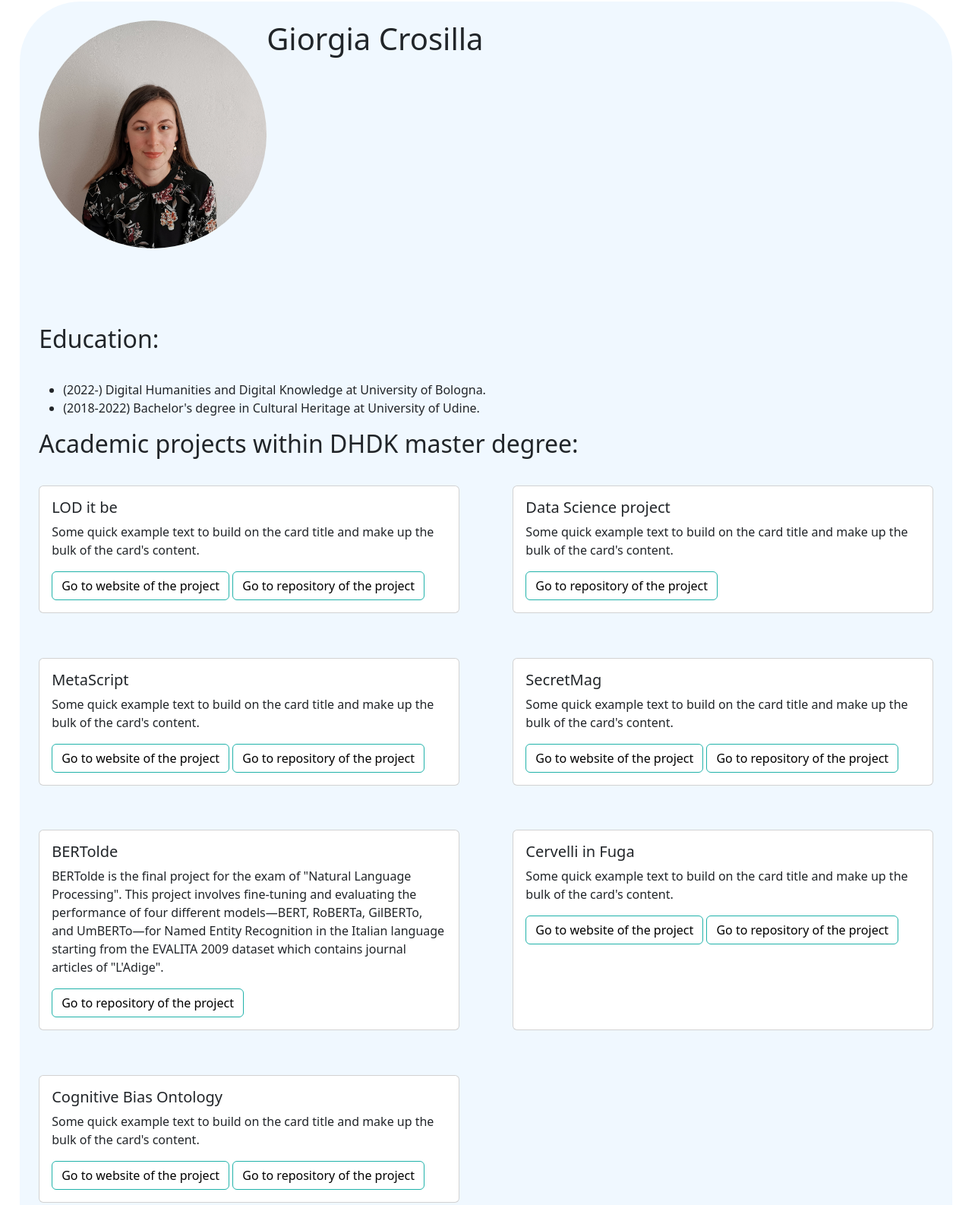
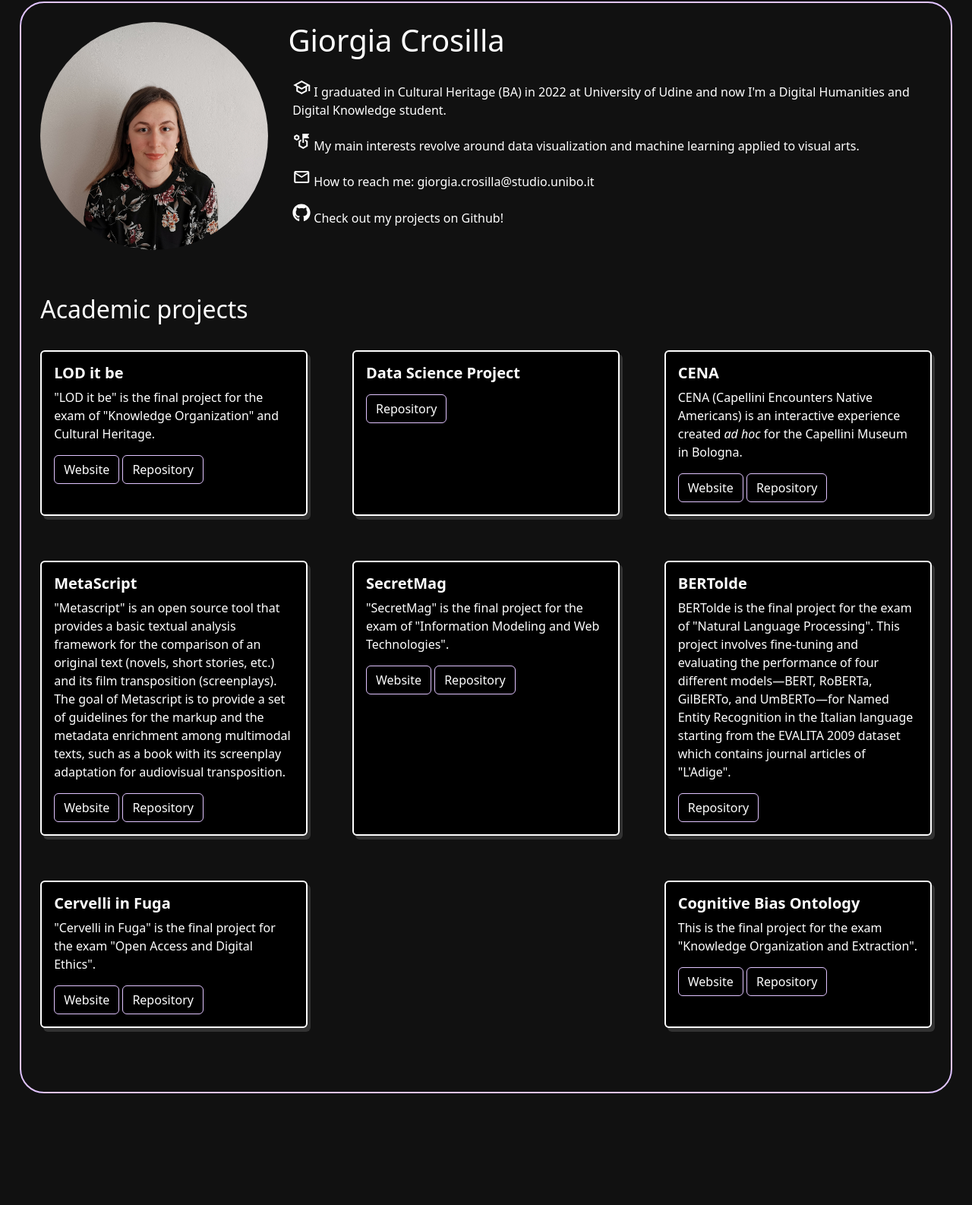
Before and after one commit to giorgiacrosilla/giorgiacrosilla, a plain HTML site: page index.html in a window 1280 px wide. Shown: the part 24-1610 px from the top of the page at 76% size. After the commit the page ends 1489 px from the top, so only its background shows below. Drawn offline with nearby package versions, Linux system fonts and the light colour scheme.

Commit message:
last update

```diff
--- a/index.html
+++ b/index.html
@@ -14,59 +14,82 @@
     integrity="sha384-T3c6CoIi6uLrA9TneNEoa7RxnatzjcDSCmG1MXxSR1GAsXEV/Dwwykc2MPK8M2HN"
     crossorigin="anonymous"
   />
+  <link rel="stylesheet" href="https://fonts.googleapis.com/css2?family=Material+Symbols+Outlined:opsz,wght,FILL,GRAD@24,400,0,0" />
 </head>
 <body>
   <main>
     <section class="introduction">
-      <img src="IMG_20210309_1500201.jpg" />
-      <h1>Giorgia Crosilla</h1>
+      <div id="img"><img src="IMG_20210309_1500201.jpg" /></div>
+      <div>
+        <h1>Giorgia Crosilla</h1>
+          <ul>
+          <li><span class="material-symbols-outlined">
+            school
+            </span> I graduated in Cultural Heritage (BA) in 2022 at University of
+          Udine and now I'm a Digital Humanities and Digital Knowledge student.</li>
+          <li><span class="material-symbols-outlined">
+            strategy
+            </span> My main interests revolve around data visualization and machine
+          learning applied to visual arts.</li>
+          <li><span class="material-symbols-outlined">
+            mail
+            </span> How to reach me: giorgia.crosilla@studio.unibo.it</li>
+          <li>      <a href="https://github.com/giorgiacrosilla">
+            <svg xmlns="http://www.w3.org/2000/svg" viewBox="0 0 496 512">
+              <path d="M165.9 397.4c0 2-2.3 3.6-5.2 3.6-3.3 .3-5.6-1.3-5.6-3.6 0-2 2.3-3.6 5.2-3.6 3-.3 5.6 1.3 5.6 3.6zm-31.1-4.5c-.7 2 1.3 4.3 4.3 4.9 2.6 1 5.6 0 6.2-2s-1.3-4.3-4.3-5.2c-2.6-.7-5.5 .3-6.2 2.3zm44.2-1.7c-2.9 .7-4.9 2.6-4.6 4.9 .3 2 2.9 3.3 5.9 2.6 2.9-.7 4.9-2.6 4.6-4.6-.3-1.9-3-3.2-5.9-2.9zM244.8 8C106.1 8 0 113.3 0 252c0 110.9 69.8 205.8 169.5 239.2 12.8 2.3 17.3-5.6 17.3-12.1 0-6.2-.3-40.4-.3-61.4 0 0-70 15-84.7-29.8 0 0-11.4-29.1-27.8-36.6 0 0-22.9-15.7 1.6-15.4 0 0 24.9 2 38.6 25.8 21.9 38.6 58.6 27.5 72.9 20.9 2.3-16 8.8-27.1 16-33.7-55.9-6.2-112.3-14.3-112.3-110.5 0-27.5 7.6-41.3 23.6-58.9-2.6-6.5-11.1-33.3 2.6-67.9 20.9-6.5 69 27 69 27 20-5.6 41.5-8.5 62.8-8.5s42.8 2.9 62.8 8.5c0 0 48.1-33.6 69-27 13.7 34.7 5.2 61.4 2.6 67.9 16 17.7 25.8 31.5 25.8 58.9 0 96.5-58.9 104.2-114.8 110.5 9.2 7.9 17 22.9 17 46.4 0 33.7-.3 75.4-.3 83.6 0 6.5 4.6 14.4 17.3 12.1C428.2 457.8 496 362.9 496 252 496 113.3 383.5 8 244.8 8zM97.2 352.9c-1.3 1-1 3.3 .7 5.2 1.6 1.6 3.9 2.3 5.2 1 1.3-1 1-3.3-.7-5.2-1.6-1.6-3.9-2.3-5.2-1zm-10.8-8.1c-.7 1.3 .3 2.9 2.3 3.9 1.6 1 3.6 .7 4.3-.7 .7-1.3-.3-2.9-2.3-3.9-2-.6-3.6-.3-4.3 .7zm32.4 35.6c-1.6 1.3-1 4.3 1.3 6.2 2.3 2.3 5.2 2.6 6.5 1 1.3-1.3 .7-4.3-1.3-6.2-2.2-2.3-5.2-2.6-6.5-1zm-11.4-14.7c-1.6 1-1.6 3.6 0 5.9 1.6 2.3 4.3 3.3 5.6 2.3 1.6-1.3 1.6-3.9 0-6.2-1.4-2.3-4-3.3-5.6-2z"/></svg> Check out my projects on Github!</a></li>
+        </ul>
+      </div>
     </section>
     <section>
-      <h2>Education:</h2>
-      <ul>
-        <li>
-          (2022-) Digital Humanities and Digital Knowledge at University of
-          Bologna.
-        </li>
-        <li>
-          (2018-2022) Bachelor's degree in Cultural Heritage at University of
-          Udine.
-        </li>
-      </ul>
-    </section>
-    <section>
-      <h2>Academic projects within DHDK master degree:</h2>
+      <h2>Academic projects</h2>
       <div class="container1">
         <div class="card">
           <div class="card-body">
             <h5 class="card-title">LOD it be</h5>
             <p class="card-text">
-              Some quick example text to build on the card title and make up the
-              bulk of the card's content.
+              "LOD it be" is the final project for the exam of "Knowledge
+              Organization" and Cultural Heritage.
             </p>
             <a
               href="https://giorgiacrosilla.github.io/LODitbe/"
               class="btn btn-primary"
-              >Go to website of the project</a
+              >Website</a
             >
             <a
-              href="https://giorgiacrosilla.github.io/LODitbe/"
+              href="https://github.com/giorgiacrosilla/LODitbe"
               class="btn btn-primary"
-              >Go to repository of the project</a
+              >Repository</a
             >
           </div>
         </div>
         <div class="card">
           <div class="card-body">
-            <h5 class="card-title">Data Science project</h5>
-            <p class="card-text">
-              Some quick example text to build on the card title and make up the
-              bulk of the card's content.
-            </p>
+            <h5 class="card-title">Data Science Project</h5>
+            <p class="card-text"></p>
             <a
               href="https://github.com/falaimo99/syntactic_sugars"
               class="btn btn-primary"
-              >Go to repository of the project</a
+              >Repository</a
+            >
+          </div>
+        </div>
+        <div class="card">
+          <div class="card-body">
+            <h5 class="card-title">CENA</h5>
+            <p class="card-text">
+              CENA (Capellini Encounters Native Americans) is an interactive
+              experience created <i>ad hoc</i> for the Capellini Museum in
+              Bologna.
+            </p>
+            <a
+              href="https://giorgiacrosilla.github.io/cena/"
+              class="btn btn-primary"
+              >Website</a
+            >
+            <a
+              href="https://github.com/giorgiacrosilla/cena"
+              class="btn btn-primary"
+              >Repository</a
             >
           </div>
         </div>
@@ -74,18 +97,23 @@
           <div class="card-body">
             <h5 class="card-title">MetaScript</h5>
             <p class="card-text">
-              Some quick example text to build on the card title and make up the
-              bulk of the card's content.
+              "Metascript" is an open source tool that provides a basic textual
+              analysis framework for the comparison of an original text (novels,
+              short stories, etc.) and its film transposition (screenplays). The
+              goal of Metascript is to provide a set of guidelines for the
+              markup and the metadata enrichment among multimodal texts, such as
+              a book with its screenplay adaptation for audiovisual
+              transposition.
             </p>
             <a
               href="https://giorgiacrosilla.github.io/metascript/"
               class="btn btn-primary"
-              >Go to website of the project</a
+              >Website</a
             >
             <a
-              href="https://giorgiacrosilla.github.io/LODitbe/"
+              href="https://github.com/giorgiacrosilla/metascript"
               class="btn btn-primary"
-              >Go to repository of the project</a
+              >Repository</a
             >
           </div>
         </div>
@@ -93,18 +121,18 @@
           <div class="card-body">
             <h5 class="card-title">SecretMag</h5>
             <p class="card-text">
-              Some quick example text to build on the card title and make up the
-              bulk of the card's content.
+              "SecretMag" is the final project for the exam of "Information
+              Modeling and Web Technologies".
             </p>
             <a
               href="https://giorgiacrosilla.github.io/cacty/"
               class="btn btn-primary"
-              >Go to website of the project</a
+              >Website</a
             >
             <a
-              href="https://giorgiacrosilla.github.io/LODitbe/"
+              href="https://github.com/giorgiacrosilla/cacty"
               class="btn btn-primary"
-              >Go to repository of the project</a
+              >Repository</a
             >
           </div>
         </div>
@@ -122,7 +150,7 @@
             <a
               href="https://github.com/lucia1299/BERTolde"
               class="btn btn-primary"
-              >Go to repository of the project</a
+              >Repository</a
             >
           </div>
         </div>
@@ -130,18 +158,18 @@
           <div class="card-body">
             <h5 class="card-title">Cervelli in Fuga</h5>
             <p class="card-text">
-              Some quick example text to build on the card title and make up the
-              bulk of the card's content.
+              "Cervelli in Fuga" is the final project for the exam "Open Access
+              and Digital Ethics".
             </p>
             <a
               href="https://giorgiacrosilla.github.io/cif/"
               class="btn btn-primary"
-              >Go to website of the project</a
+              >Website</a
             >
             <a
-              href="https://giorgiacrosilla.github.io/LODitbe/"
+              href="https://github.com/giorgiacrosilla/cif"
               class="btn btn-primary"
-              >Go to repository of the project</a
+              >Repository</a
             >
           </div>
         </div>
@@ -149,18 +177,18 @@
           <div class="card-body">
             <h5 class="card-title">Cognitive Bias Ontology</h5>
             <p class="card-text">
-              Some quick example text to build on the card title and make up the
-              bulk of the card's content.
+              This is the final project for the exam "Knowledge Organization and
+              Extraction".
             </p>
             <a
               href="https://cbontology.gitbook.io/cognitive-bias/"
               class="btn btn-primary"
-              >Go to website of the project</a
+              >Website</a
             >
             <a
               href="https://giorgiacrosilla.github.io/LODitbe/"
               class="btn btn-primary"
-              >Go to repository of the project</a
+              >Repository</a
             >
           </div>
         </div>
@@ -168,20 +196,6 @@
     </section>
 
     <footer>
-      <a href="https://github.com/giorgiacrosilla">
-        <svg xmlns="http://www.w3.org/2000/svg" viewBox="0 0 496 512">
-          <path
-            d="M165.9 397.4c0 2-2.3 3.6-5.2 3.6-3.3 .3-5.6-1.3-5.6-3.6 0-2 2.3-3.6 5.2-3.6 3-.3 5.6 1.3 5.6 3.6zm-31.1-4.5c-.7 2 1.3 4.3 4.3 4.9 2.6 1 5.6 0 6.2-2s-1.3-4.3-4.3-5.2c-2.6-.7-5.5 .3-6.2 2.3zm44.2-1.7c-2.9 .7-4.9 2.6-4.6 4.9 .3 2 2.9 3.3 5.9 2.6 2.9-.7 4.9-2.6 4.6-4.6-.3-1.9-3-3.2-5.9-2.9zM244.8 8C106.1 8 0 113.3 0 252c0 110.9 69.8 205.8 169.5 239.2 12.8 2.3 17.3-5.6 17.3-12.1 0-6.2-.3-40.4-.3-61.4 0 0-70 15-84.7-29.8 0 0-11.4-29.1-27.8-36.6 0 0-22.9-15.7 1.6-15.4 0 0 24.9 2 38.6 25.8 21.9 38.6 58.6 27.5 72.9 20.9 2.3-16 8.8-27.1 16-33.7-55.9-6.2-112.3-14.3-112.3-110.5 0-27.5 7.6-41.3 23.6-58.9-2.6-6.5-11.1-33.3 2.6-67.9 20.9-6.5 69 27 69 27 20-5.6 41.5-8.5 62.8-8.5s42.8 2.9 62.8 8.5c0 0 48.1-33.6 69-27 13.7 34.7 5.2 61.4 2.6 67.9 16 17.7 25.8 31.5 25.8 58.9 0 96.5-58.9 104.2-114.8 110.5 9.2 7.9 17 22.9 17 46.4 0 33.7-.3 75.4-.3 83.6 0 6.5 4.6 14.4 17.3 12.1C428.2 457.8 496 362.9 496 252 496 113.3 383.5 8 244.8 8zM97.2 352.9c-1.3 1-1 3.3 .7 5.2 1.6 1.6 3.9 2.3 5.2 1 1.3-1 1-3.3-.7-5.2-1.6-1.6-3.9-2.3-5.2-1zm-10.8-8.1c-.7 1.3 .3 2.9 2.3 3.9 1.6 1 3.6 .7 4.3-.7 .7-1.3-.3-2.9-2.3-3.9-2-.6-3.6-.3-4.3 .7zm32.4 35.6c-1.6 1.3-1 4.3 1.3 6.2 2.3 2.3 5.2 2.6 6.5 1 1.3-1.3 .7-4.3-1.3-6.2-2.2-2.3-5.2-2.6-6.5-1zm-11.4-14.7c-1.6 1-1.6 3.6 0 5.9 1.6 2.3 4.3 3.3 5.6 2.3 1.6-1.3 1.6-3.9 0-6.2-1.4-2.3-4-3.3-5.6-2z"
-          /></svg
-      ></a>
-      <a href="https://www.linkedin.com/in/giorgia-crosilla-9b563a215/"
-        ><svg xmlns="http://www.w3.org/2000/svg" viewBox="0 0 448 512">
-          <!--!Font Awesome Free 6.5.1 by @fontawesome - https://fontawesome.com License - https://fontawesome.com/license/free Copyright 2024 Fonticons, Inc.-->
-          <path
-            d="M416 32H31.9C14.3 32 0 46.5 0 64.3v383.4C0 465.5 14.3 480 31.9 480H416c17.6 0 32-14.5 32-32.3V64.3c0-17.8-14.4-32.3-32-32.3zM135.4 416H69V202.2h66.5V416zm-33.2-243c-21.3 0-38.5-17.3-38.5-38.5S80.9 96 102.2 96c21.2 0 38.5 17.3 38.5 38.5 0 21.3-17.2 38.5-38.5 38.5zm282.1 243h-66.4V312c0-24.8-.5-56.7-34.5-56.7-34.6 0-39.9 27-39.9 54.9V416h-66.4V202.2h63.7v29.2h.9c8.9-16.8 30.6-34.5 62.9-34.5 67.2 0 79.7 44.3 79.7 101.9V416z"
-          /></svg
-      ></a>
-      <p>Email: giorgia.crosilla@studio.unibo.it</p>
     </footer>
   </main>
 </body>
--- a/portfolio.css
+++ b/portfolio.css
@@ -1,26 +1,39 @@
+body {
+  background-color: #111 !important;
+}
 main {
-    margin:2%;
-    background-color: aliceblue !important;
-    border-radius: 5rem;
-    padding:2%
+  margin: 2%;
+  background-color: #111 !important;
+  border-radius: 2rem;
+  padding: 2%;
+  color: white;
+  border: 2px solid #e1c4ff;
 }
 section {
-    height:fit-content;
+  height: fit-content;
+}
+
+h1 {
+  margin-bottom: 3% !important;
+  margin-left:3% !important;
 }
 
 .introduction {
-    height: 50vh;
+  height: fit-content;
+  display: flex;
+  margin-bottom:5%;
+  justify-content: space-evenly;
 }
 
 h2 {
   margin-bottom: 3% !important;
 }
 
-img{
-    border-radius:50%;
-    width:300px;
-    height:300px;
-    float:left;
+img {
+  border-radius: 50%;
+  width: 300px;
+  height: 300px;
+  float: left;
 }
 
 .container1 {
@@ -31,22 +44,69 @@ img{
 }
 
 .card {
-    width: 47%;
+  width: 30%;
   margin-bottom: 5%;
+  background: black !important;
+  color: white !important;
+  border-radius: 5rem;
+  border: 2px solid white !important;
+  box-shadow: 4px 5px #88888847;
+}
+
+a.btn.btn-primary,
+a {
+  color: white !important;
+  background-color: transparent;
+  border-color: #e1c4ff;
+  text-decoration: none !important;
+}
+
+.card-title {
+  font-weight: bold;
 }
 
 footer {
   display: flex;
   flex-direction: row;
   justify-content: center;
-    gap:2%;
+  gap: 2%;
 }
 
 svg {
-    width: 30px;
+  width: 24px;
+  fill: white;
+  height: 24px;
+  margin-bottom: 2%;
 }
 
-a.btn.btn-primary {
-    color: black;
-    background-color: transparent;
-    border-color: lightseagreen;}
+ul li {
+  list-style: none;
+  margin-bottom: 2%;
+}
+
+@media screen and (max-width: 971px) {
+  main {
+    padding:4%;
+  }
+  .introduction,
+  .container1 {
+    flex-direction: column;
+  }
+  .card {
+    width: unset;
+  }
+  img {
+    border-radius: 50%;
+    width: 200px;
+    height: 200px;
+    float: unset;
+  }
+  .introduction #img{
+    text-align: center;
+    margin-bottom:3%;
+  }
+
+  h1 {
+    text-align: center;
+  }
+}
```
Lines whose indentation alone changed are shown as unchanged.
